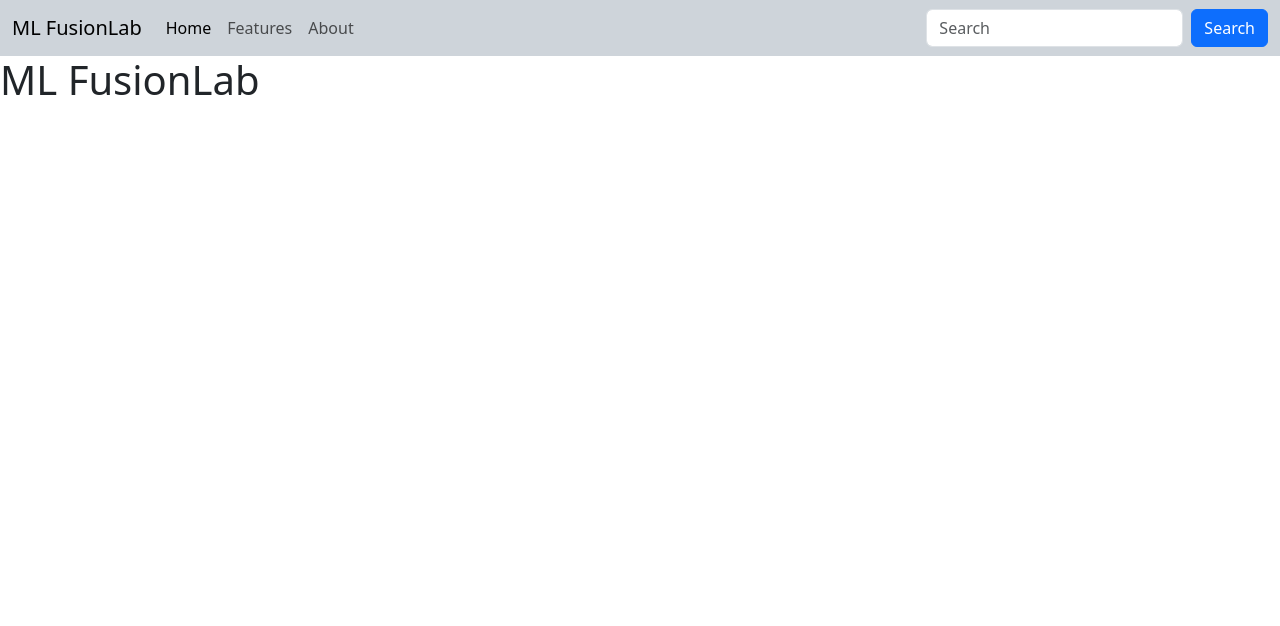
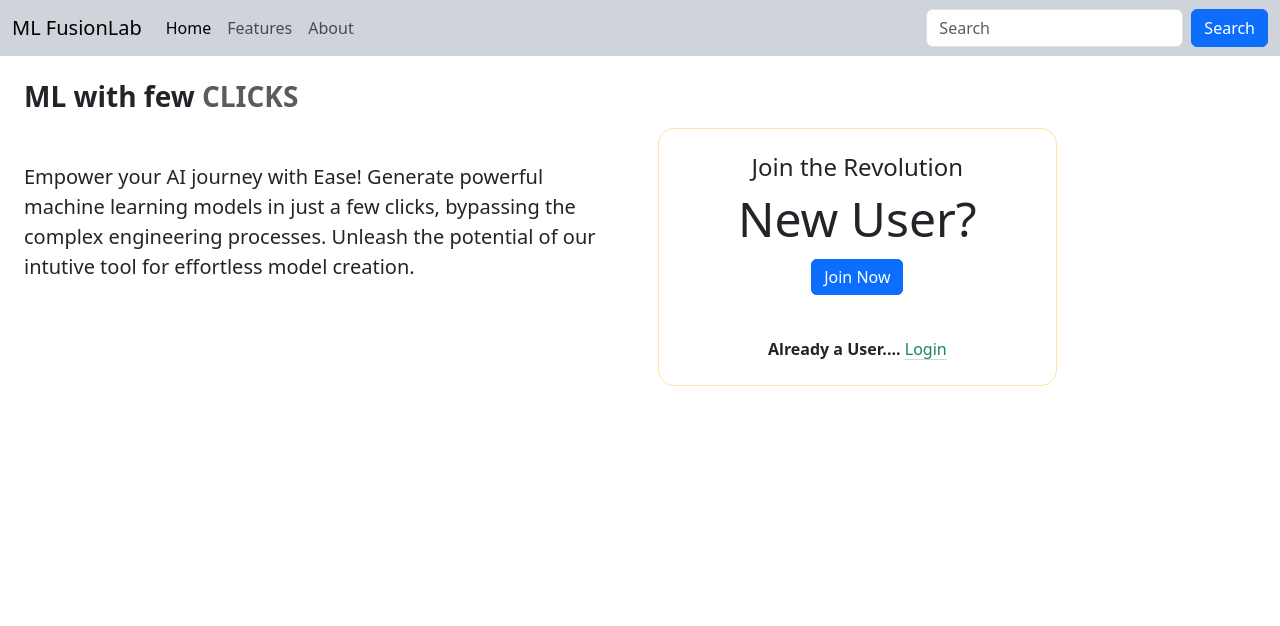
Before and after one commit to harikris001/MLFusionLab, a Django app: page / in a window 1280 px wide. Shown: the top 626 px of the page. Run offline with Django 4.2, Linux system fonts and the light colour scheme.

Commit message:
update index.html

```diff
--- a/core/templates/core/index.html
+++ b/core/templates/core/index.html
@@ -2,5 +2,18 @@
 {% block title %}HomePage{% endblock %}
 
 {% block content %}
-<h1 class="main-heading">ML FusionLab</h1>
-{% endblock %}
+<div class="conatiner-sm m-4">
+    <div class="row me-md-5">
+        <div class="col-md-6 justify-content-start">
+            <h3 class="fw-bold h3">ML with few <span class="text-muted">CLICKS</span></h3>
+            <p class="fs-5 mt-5">Empower your AI journey with Ease! Generate powerful machine learning models in just a few clicks, bypassing the complex engineering processes. Unleash the potential of our intutive tool for effortless model creation.</p>
+        </div>
+        <div class="col-md-4 text-center mt-5 ms-5 me-5 border border-warning-subtle rounded-4 p-4">
+            <h4>Join the Revolution</h4>
+            <p class="display-5">New User?</p> <a href="#" class="btn btn-primary d-inline">Join Now</a><br/><br/><br/>
+            <p class="fw-5 fw-bold d-inline">Already a User....</p> <a href="#" class="link-success link-offset-2 link-underline-opacity-25 link-underline-opacity-100-hover">Login</a>
+        </div>
+    </div>
+</div>
+
+{% endblock content %}
```
